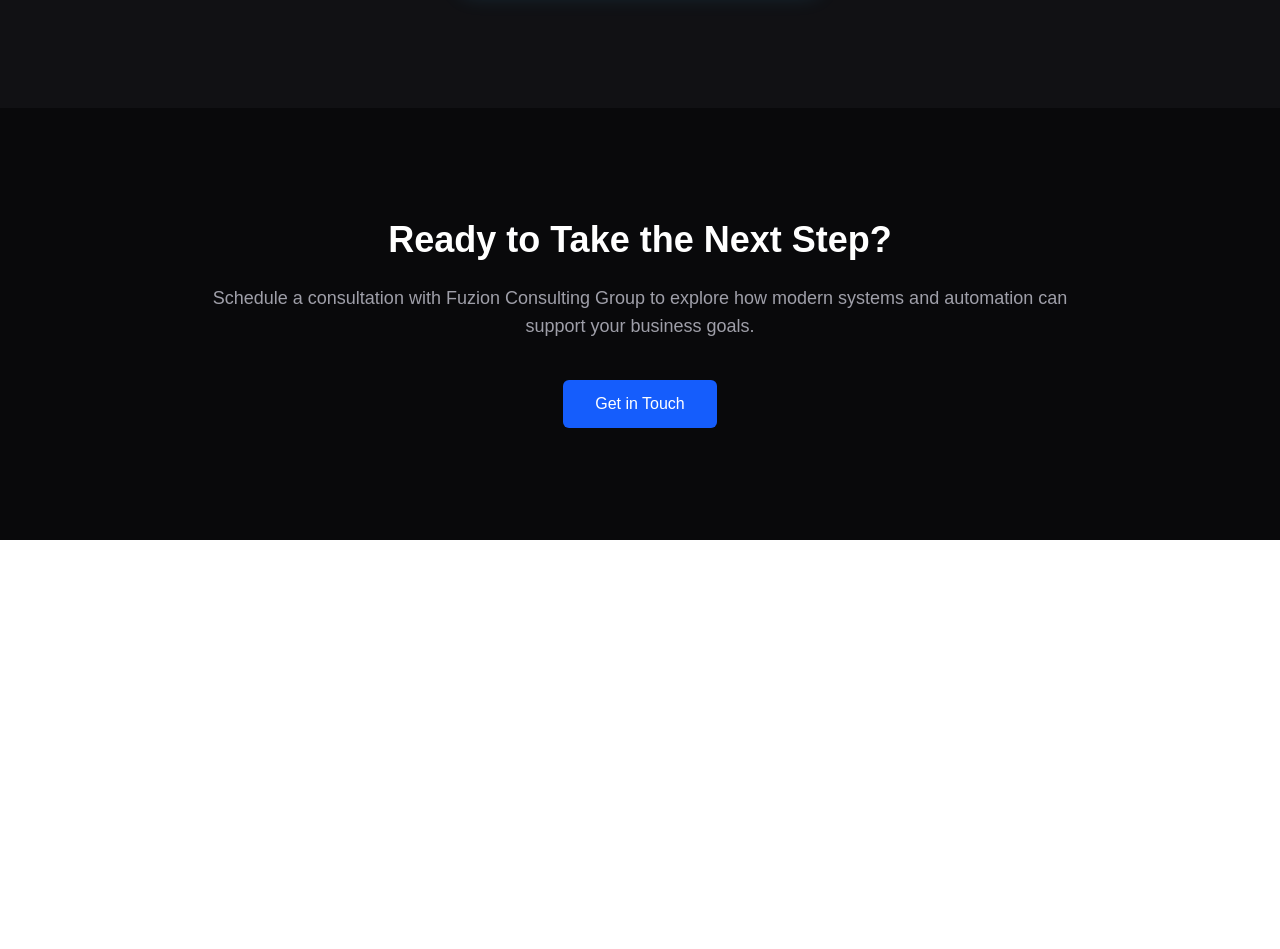
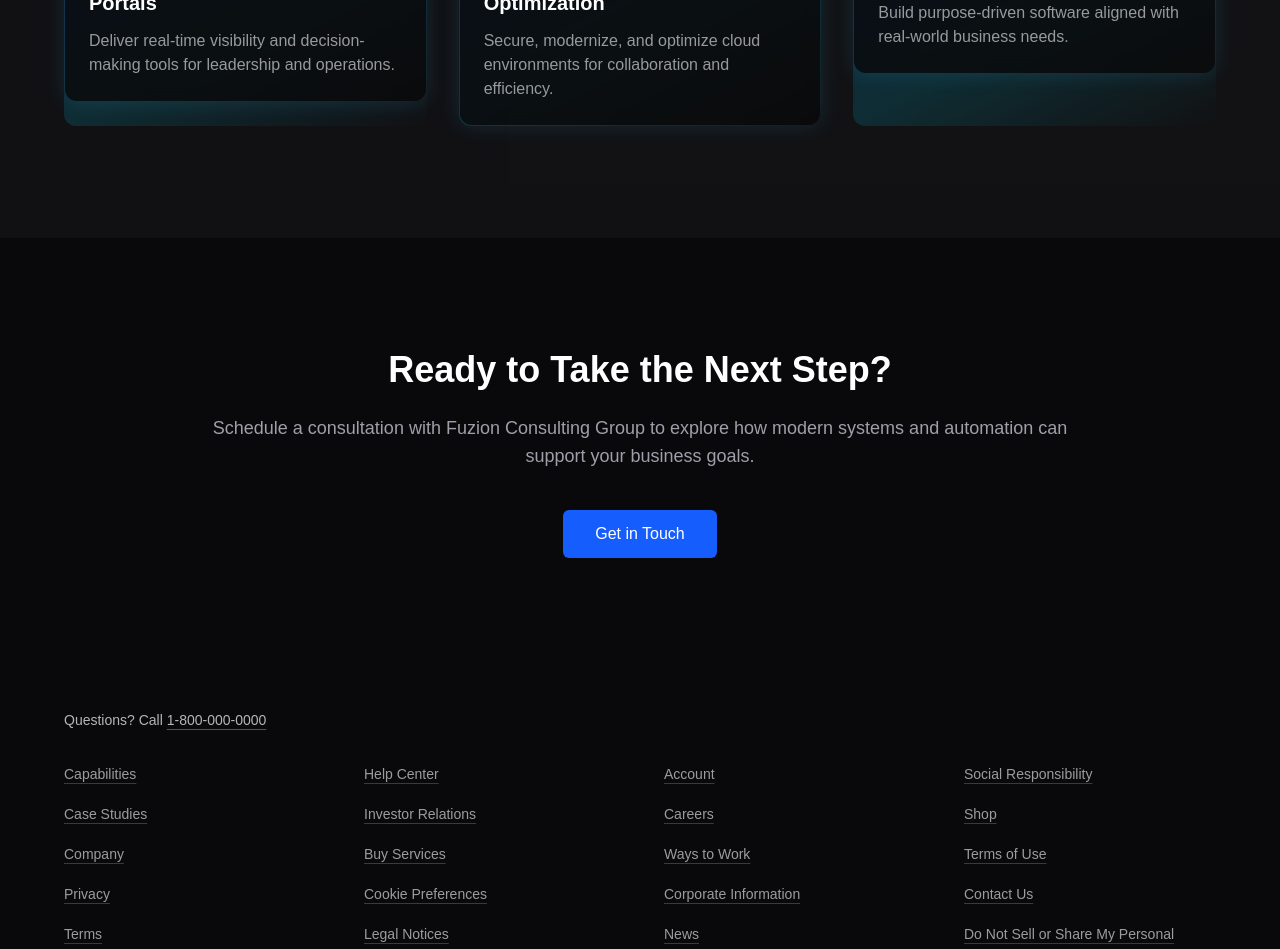
Before and after one commit to TrestonSMC/fusion-consulting-group, a Next.js app: page / in a window 1280 px wide. Shown: the part 1848-2797 px from the top of the page. Before the commit the page ends 2388 px from the top, so only its background shows below. Built offline with nearby package versions, Linux system fonts and the light colour scheme.

Commit message:
Update navbar + glass menu + footer

```diff
--- a/app/page.tsx
+++ b/app/page.tsx
@@ -1,7 +1,77 @@
+"use client";
+
+import { useEffect, useState } from "react";
+import Link from "next/link";
+
 export default function Home() {
+  const [menuOpen, setMenuOpen] = useState(false);
+
+  // ✅ Supabase logo URL
+  const LOGO_URL =
+    "https://imeyhjgubpbglspfellj.supabase.co/storage/v1/object/public/media/Brand/logo.png";
+
+  useEffect(() => {
+    const onKeyDown = (e: KeyboardEvent) => {
+      if (e.key === "Escape") setMenuOpen(false);
+    };
+    window.addEventListener("keydown", onKeyDown);
+    return () => window.removeEventListener("keydown", onKeyDown);
+  }, []);
+
+  // TOP RIGHT SLIDE MENU (ONLY THESE)
+  const primaryNav = [
+    { label: "Services", href: "/services" },
+    { label: "Projects", href: "/projects" },
+    { label: "About Us", href: "/about" },
+    { label: "Contact", href: "/contact" },
+  ];
+
+  // FOOTER (NETFLIX-STYLE MULTI COLUMN)
+  const footerColumns = [
+    {
+      links: [
+        { label: "Capabilities", href: "/capabilities" },
+        { label: "Case Studies", href: "/case-studies" },
+        { label: "Company", href: "/company" },
+        { label: "Privacy", href: "/privacy" },
+        { label: "Terms", href: "/terms" },
+        { label: "Contact Us", href: "/contact" },
+      ],
+    },
+    {
+      links: [
+        { label: "Help Center", href: "/help" },
+        { label: "Investor Relations", href: "/investors" },
+        { label: "Buy Services", href: "/services" },
+        { label: "Cookie Preferences", href: "/cookies" },
+        { label: "Legal Notices", href: "/legal" },
+      ],
+    },
+    {
+      links: [
+        { label: "Account", href: "/account" },
+        { label: "Careers", href: "/careers" },
+        { label: "Ways to Work", href: "/ways-to-work" },
+        { label: "Corporate Information", href: "/company" },
+        { label: "News", href: "/news" },
+      ],
+    },
+    {
+      links: [
+        { label: "Social Responsibility", href: "/social-responsibility" },
+        { label: "Shop", href: "/shop" },
+        { label: "Terms of Use", href: "/terms" },
+        { label: "Contact Us", href: "/contact" },
+        {
+          label: "Do Not Sell or Share My Personal Information",
+          href: "/do-not-sell",
+        },
+      ],
+    },
+  ];
+
   return (
     <main className="relative min-h-screen bg-zinc-950 text-zinc-100 overflow-hidden">
-
       {/* FULL-PAGE HERO VIDEO (GLOBAL BACKGROUND) */}
       <video
         autoPlay
@@ -17,26 +87,118 @@
         />
       </video>
 
-      {/* DARK OVERLAY – SLIGHTLY DARKER */}
+      {/* DARK OVERLAY */}
       <div className="fixed inset-0 bg-black/65 z-10 pointer-events-none" />
 
-      {/* SUBTLE FUTURISTIC GLOWS (SMC STYLE) */}
+      {/* SUBTLE FUTURISTIC GLOWS */}
       <div className="pointer-events-none fixed inset-0 z-10">
         <div className="absolute -top-40 left-1/2 h-[700px] w-[700px] -translate-x-1/2 rounded-full bg-blue-500/12 blur-[220px]" />
         <div className="absolute top-1/3 right-[-350px] h-[550px] w-[550px] rounded-full bg-cyan-400/10 blur-[220px]" />
       </div>
 
-      {/* CONTENT WRAPPER */}
+      {/* ✅ FIXED TOP NAV BAR (more transparent so hero shows) */}
+      <header className="fixed top-0 left-0 right-0 z-30">
+        <div className="border-b border-white/10 bg-black/10 backdrop-blur-md">
+          <div className="mx-auto max-w-6xl px-6 py-4 flex items-center justify-between">
+            {/* Logo (top left) — WAY BIGGER */}
+            <Link href="/" className="flex items-center">
+              <img
+                src={LOGO_URL}
+                alt="Fuzion logo"
+                className="h-20 md:h-24 w-auto object-contain opacity-95"
+                loading="eager"
+              />
+            </Link>
+
+            {/* Menu (top right) */}
+            <button
+              onClick={() => setMenuOpen(true)}
+              className="inline-flex items-center gap-3 rounded-full border border-white/15 bg-white/[0.06] px-4 py-2 text-sm text-white/85 hover:bg-white/[0.10] transition"
+              aria-label="Open menu"
+            >
+              <span className="text-white/70">Menu</span>
+              <span className="grid gap-1">
+                <span className="h-[2px] w-5 bg-white/70" />
+                <span className="h-[2px] w-5 bg-white/70" />
+              </span>
+            </button>
+          </div>
+        </div>
+      </header>
+
+      {/* Spacer so content doesn’t hide under fixed nav (bigger because logo is bigger) */}
+      <div className="h-[110px] md:h-[130px] relative z-20" />
+
+      {/* BACKDROP */}
+      <div
+        className={`fixed inset-0 z-40 transition ${
+          menuOpen
+            ? "opacity-100 pointer-events-auto"
+            : "opacity-0 pointer-events-none"
+        }`}
+      >
+        <button
+          aria-label="Close menu backdrop"
+          className="absolute inset-0 bg-black/25"
+          onClick={() => setMenuOpen(false)}
+        />
+      </div>
+
+      {/* GLASS SLIDE-OVER */}
+      <aside
+        className={`fixed right-0 top-0 z-50 h-full w-[340px] sm:w-[420px] transform transition duration-300 ${
+          menuOpen ? "translate-x-0" : "translate-x-full"
+        }`}
+        aria-hidden={!menuOpen}
+      >
+        <div className="h-full border-l border-white/10 bg-white/[0.06] backdrop-blur-2xl">
+          <div className="flex items-center justify-between px-7 py-6 border-b border-white/10">
+            <p className="text-xs tracking-widest text-white/60 uppercase">
+              Menu
+            </p>
+
+            <button
+              onClick={() => setMenuOpen(false)}
+              className="group rounded-full border border-white/10 bg-white/[0.06] px-3 py-2 text-sm text-white/70 hover:bg-white/[0.10] transition"
+              aria-label="Close menu"
+            >
+              <span className="group-hover:text-white/90 transition">✕</span>
+            </button>
+          </div>
+
+          <nav className="px-7 py-7">
+            <ul className="space-y-6">
+              {primaryNav.map((item) => (
+                <li key={item.href}>
+                  <Link
+                    href={item.href}
+                    onClick={() => setMenuOpen(false)}
+                    className="group inline-flex items-center gap-3 text-2xl font-medium text-white/90 hover:text-white transition"
+                  >
+                    <span className="h-[2px] w-6 bg-cyan-300/60 opacity-0 group-hover:opacity-100 transition" />
+                    <span className="underline-offset-8 group-hover:underline decoration-white/30">
+                      {item.label}
+                    </span>
+                  </Link>
+                </li>
+              ))}
+            </ul>
+
+            <div className="mt-10 pt-8 border-t border-white/10">
+              <p className="text-sm text-white/55 leading-relaxed">
+                Capabilities, Case Studies, Company, Social Responsibility, News,
+                and Careers live in the footer.
+              </p>
+            </div>
+          </nav>
+        </div>
+      </aside>
+
+      {/* CONTENT */}
       <div className="relative z-20">
-
         {/* HERO */}
         <section className="min-h-screen flex items-center justify-center px-6">
           <div className="max-w-5xl text-center">
-
-            <p className="mb-6 inline-block rounded-full border border-white/20 bg-white/10 px-4 py-1 text-sm text-white backdrop-blur">
-              Fuzion Consulting Group
-            </p>
-
             <h1 className="text-4xl md:text-6xl font-semibold leading-tight tracking-tight text-white">
               Automating Business Processes
               <br />
@@ -50,14 +212,12 @@
               scalable automation, AI, and enterprise technology systems that
               actually get used.
             </p>
-
           </div>
         </section>
 
         {/* OVERVIEW */}
         <section className="px-6 py-28">
           <div className="mx-auto max-w-5xl text-center">
-
             <h2 className="text-3xl md:text-4xl font-semibold text-white">
               Technology-Driven Consulting for Modern Businesses
             </h2>
@@ -65,8 +225,8 @@
             <p className="mt-6 text-lg text-zinc-400">
               Technology is no longer optional—it is foundational to how modern
               organizations operate, scale, and compete. Fuzion Consulting Group
-              partners with leadership teams to align strategy with execution-focused
-              technology solutions.
+              partners with leadership teams to align strategy with
+              execution-focused technology solutions.
             </p>
 
             <p className="mt-6 text-lg text-zinc-400">
@@ -74,14 +234,12 @@
               systems that reduce complexity, increase visibility, and support
               long-term growth.
             </p>
-
           </div>
         </section>
 
         {/* SERVICES */}
         <section className="px-6 py-28 bg-zinc-900/60">
           <div className="mx-auto max-w-6xl">
-
             <h2 className="text-center text-3xl md:text-4xl font-semibold text-white">
               Our Expertise
             </h2>
@@ -115,29 +273,23 @@
               ].map((item) => (
                 <div
                   key={item.title}
-                  className="relative rounded-xl p-[1px]
-                             bg-gradient-to-br from-blue-500/22 via-cyan-400/14 to-transparent"
+                  className="relative rounded-xl p-[1px] bg-gradient-to-br from-blue-500/22 via-cyan-400/14 to-transparent"
                 >
-                  <div className="rounded-xl bg-zinc-950/95 p-6 backdrop-blur
-                                  shadow-[0_0_22px_rgba(56,189,248,0.16)]">
+                  <div className="rounded-xl bg-zinc-950/80 p-6 backdrop-blur shadow-[0_0_22px_rgba(56,189,248,0.16)]">
                     <h3 className="text-xl font-semibold text-white">
                       {item.title}
                     </h3>
-                    <p className="mt-3 text-zinc-400">
-                      {item.desc}
-                    </p>
+                    <p className="mt-3 text-zinc-300/70">{item.desc}</p>
                   </div>
                 </div>
               ))}
             </div>
-
           </div>
         </section>
 
         {/* CTA */}
         <section className="px-6 py-28">
           <div className="mx-auto max-w-4xl text-center">
-
             <h2 className="text-3xl md:text-4xl font-semibold text-white">
               Ready to Take the Next Step?
             </h2>
@@ -148,14 +300,57 @@
             </p>
 
             <div className="mt-10">
-              <button className="rounded-md bg-blue-600 px-8 py-3 font-medium text-white hover:bg-blue-500 transition">
+              <Link
+                href="/contact"
+                className="inline-flex items-center justify-center rounded-md bg-blue-600 px-8 py-3 font-medium text-white hover:bg-blue-500 transition"
+              >
                 Get in Touch
+              </Link>
+            </div>
+          </div>
+        </section>
+
+        {/* FOOTER (NETFLIX-STYLE) */}
+        <footer className="px-6 pb-20 pt-10">
+          <div className="mx-auto max-w-6xl">
+            <p className="text-sm text-white/70 mb-8">
+              Questions? Call{" "}
+              <span className="underline underline-offset-4 decoration-white/30">
+                1-800-000-0000
+              </span>
+            </p>
+
+            <div className="grid grid-cols-2 md:grid-cols-4 gap-x-12 gap-y-10">
+              {footerColumns.map((col, i) => (
+                <ul key={i} className="space-y-4">
+                  {col.links.map((l) => (
+                    <li key={l.href}>
+                      <Link
+                        href={l.href}
+                        className="text-sm text-white/60 hover:text-white/80 underline underline-offset-4 decoration-white/20 hover:decoration-white/40 transition"
+                      >
+                        {l.label}
+                      </Link>
+                    </li>
+                  ))}
+                </ul>
+              ))}
+            </div>
+
+            <div className="mt-14">
+              <button
+                className="inline-flex items-center gap-3 rounded border border-white/25 bg-black/30 px-4 py-2 text-sm text-white/80 hover:bg-black/40 transition"
+                aria-label="Language selector"
+              >
+                <span className="text-base">🌐</span>
+                English
+                <span className="text-white/60">▾</span>
               </button>
             </div>
 
+            <p className="mt-6 text-xs text-white/45">Fuzion Consulting Group</p>
           </div>
-        </section>
-
+        </footer>
       </div>
     </main>
   );
```
